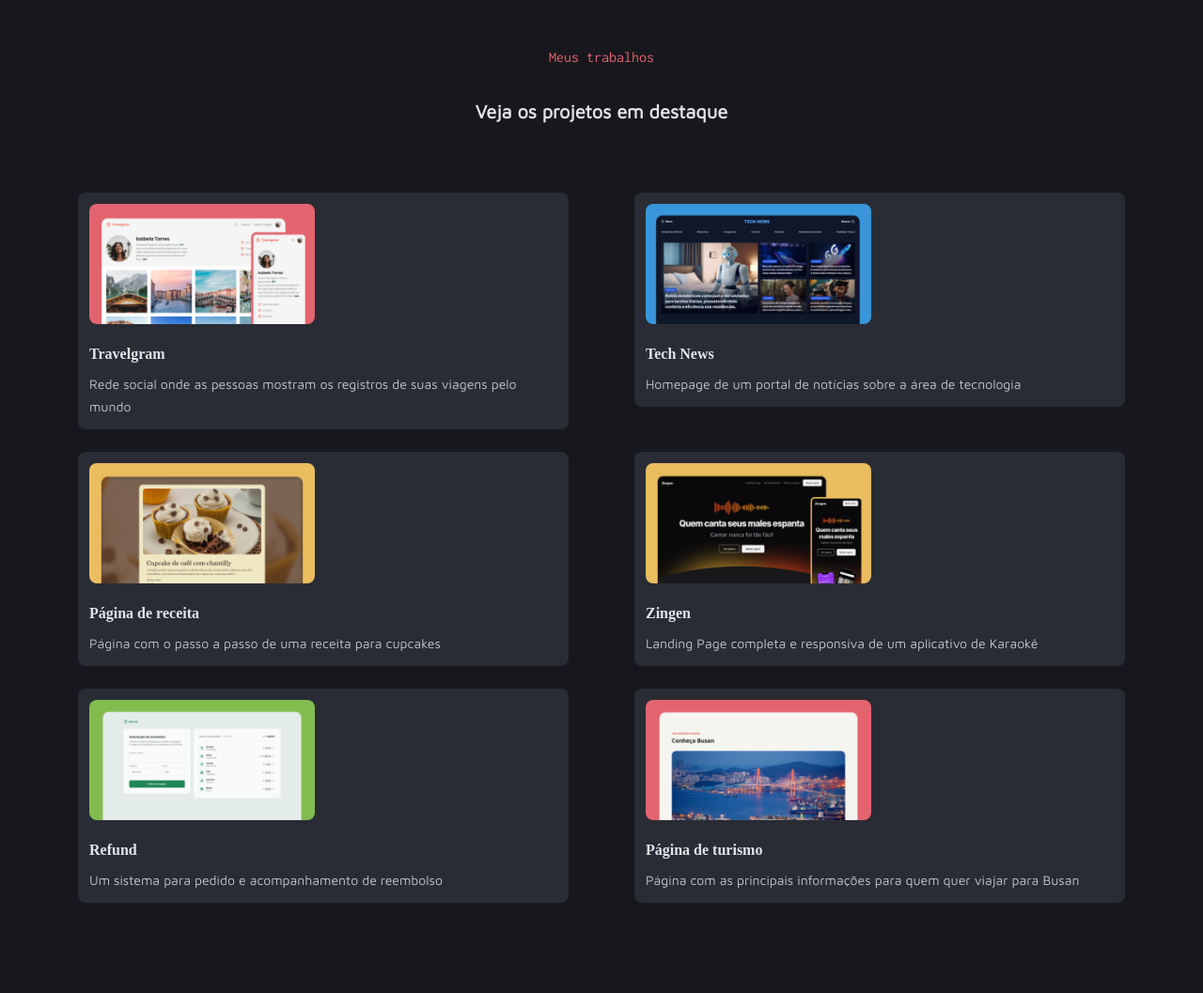
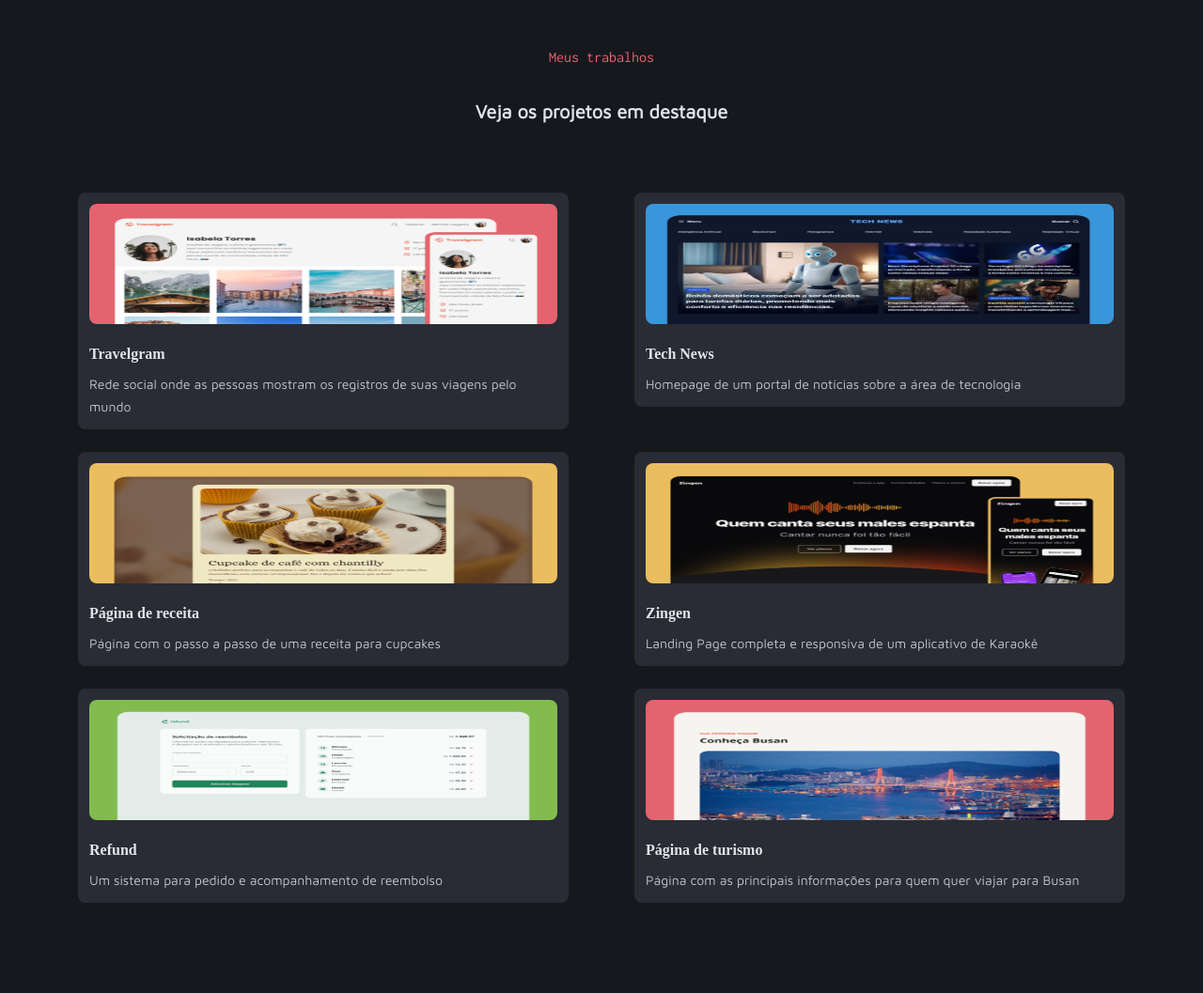
Before and after one commit to rafaumeu/portfolio_dev, a PHP site: page / in a window 1280 px wide. Shown: the part 802-1859 px from the top of the page at 94% size. Run offline with PHP 8.4, Linux system fonts and the light colour scheme.

Commit message:
ajuste nas imagens dos projetos

```diff
--- a/styles/jobs.css
+++ b/styles/jobs.css
@@ -75,7 +75,7 @@
   }
 
   #projects > div > img {
-    width: 15rem; /* 240px */
+    width: 100%; /* 240px */
     height: 8rem; /* 128px */
   }
 
```
